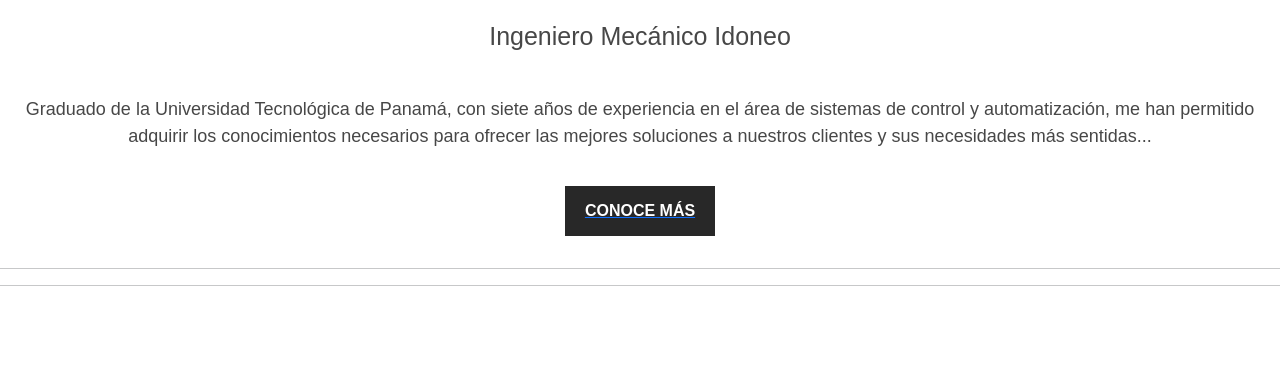
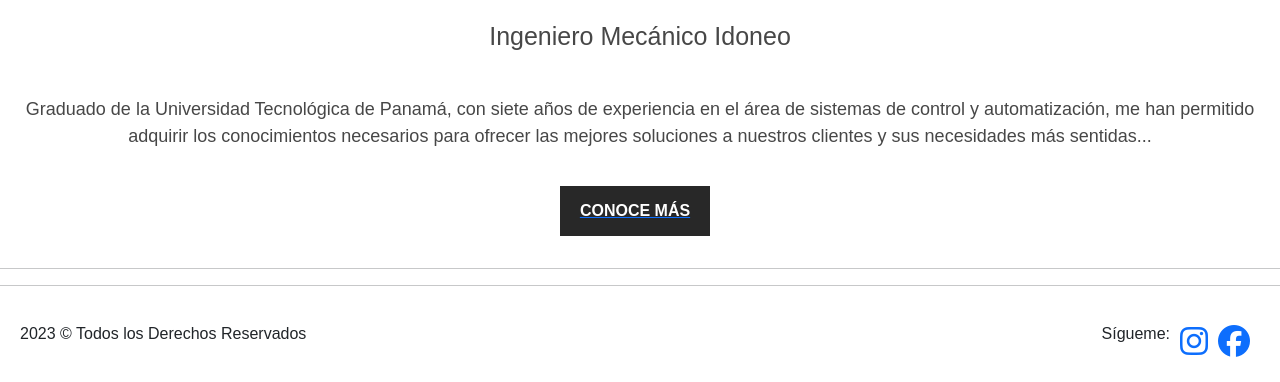
Before and after one commit to Mansama18-code/omarweb, a plain HTML site: page index.html in a window 1280 px wide. Shown: the part 958-1340 px from the top of the page. Before the commit the page ends 1284 px from the top, so only its background shows below. Drawn offline with nearby package versions, Linux system fonts and the light colour scheme; a web font is replaced by a local one.

Commit message:
Actualizado4

```diff
--- a/index.html
+++ b/index.html
@@ -32,7 +32,7 @@
                 <p class="descripcion"> Graduado de la Universidad Tecnológica de Panamá, con siete años de experiencia en el área de sistemas de control
                     y automatización, me han permitido adquirir los conocimientos necesarios para ofrecer las mejores soluciones a nuestros clientes y sus necesidades más
                     sentidas... </p>
-                <div class="boton-diseno"><a href="https://pa.linkedin.com/in/omarslao"><p class="boton1">CONOCE MÁS</p></a></div>
+                <div class="boton-diseno"><a href="https://pa.linkedin.com/in/omarslao" class="enlace"><p class="boton1">CONOCE MÁS</p></a></div>
                 <hr>
                 <div class="proyectos">
                     <div>
@@ -50,12 +50,13 @@
         </main>
         <hr>
         <footer>
-            <div>
-                <p></p>
-                <p></p>
-                <img>
-                <img>
-                <img>
+            <div class="main-footer">
+                <p>2023 &copy; Todos los Derechos Reservados</p>
+                <nav class="nav-footer">
+                    <p>Sígueme:  </p>
+                    <a  href="https://instagram.com/"><div id="social-media-icon" class="fa-brands fa-instagram fa-2xl"></div></a>
+                    <a  href="https://facebook.com/"><div id="social-media-icon" class="fa-brands fa-facebook fa-2xl"></div></a>
+                </nav>
             </div>
         </footer>
 
--- a/style.css
+++ b/style.css
@@ -9,6 +9,9 @@
         box-sizing: border-box;
     }
 
+a {
+    text-decoration: none;
+}
 /*------MOBILE FIRST----*/
 
 /*-----HEADER -----*/
@@ -83,11 +86,10 @@
     justify-content: center;
     align-items: center;
 
+
 }
 
-a {
-   text-decoration: none;
-}
+
 
 .boton1 {
     display: flex;
@@ -102,3 +104,24 @@ a {
 
 
 }
+
+/*---- Footer ----*/
+
+.main-footer {
+    display: flex;
+    justify-content: space-between;
+    align-items: center;
+    padding: 20px;
+
+}
+
+.nav-footer {
+    display: flex;
+    justify-content: space-between;
+    align-items: center;
+}
+
+.nav-footer p, a {
+
+    margin-right: 10px;
+}
```
